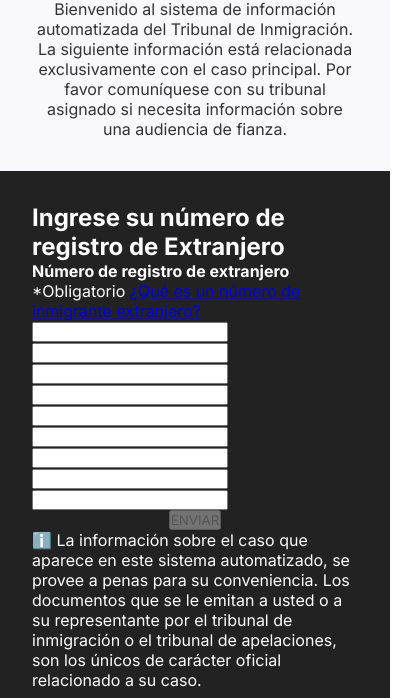
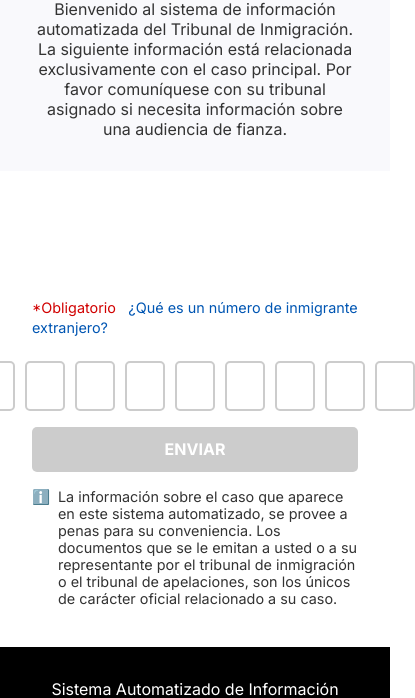
Before and after one commit to trececlub/PRUEBA-BASE, a plain HTML site: page index.html in a window 390 px wide. Shown: the part 403-1101 px from the top of the page, 415 px wide, since content can reach past the window. Drawn offline with Linux system fonts and the light colour scheme.

Commit message:
Update index.html

```diff
--- a/index.html
+++ b/index.html
@@ -144,6 +144,83 @@
       .left, .right {
         width: 100%;
       }
+
+.right {
+  padding: 2rem;
+  background-color: #fff;
+  border-radius: 10px;
+  max-width: 500px;
+  margin: auto;
+  font-family: 'Inter', sans-serif;
+}
+
+.right h2 {
+  font-size: 1.5rem;
+  font-weight: bold;
+  margin-bottom: 1rem;
+}
+
+.right p {
+  margin-bottom: 0.5rem;
+}
+
+.required {
+  color: #d10000;
+  font-size: 0.9rem;
+}
+
+.help {
+  color: #0056b3;
+  text-decoration: none;
+  font-size: 0.9rem;
+  margin-left: 0.5rem;
+}
+
+.code-inputs {
+  display: flex;
+  gap: 10px;
+  margin: 1rem 0;
+}
+
+.code-inputs input {
+  width: 40px;
+  height: 50px;
+  text-align: center;
+  font-size: 1.5rem;
+  border: 2px solid #ccc;
+  border-radius: 5px;
+  outline: none;
+}
+
+.code-inputs input:focus {
+  border-color: #007bff;
+}
+
+.right button {
+  width: 100%;
+  padding: 0.8rem;
+  background-color: #ccc;
+  border: none;
+  color: white;
+  font-weight: bold;
+  font-size: 1rem;
+  cursor: not-allowed;
+  border-radius: 5px;
+  transition: background-color 0.3s ease;
+}
+
+.right button:enabled {
+  background-color: #000;
+  cursor: pointer;
+}
+
+.info {
+  margin-top: 1rem;
+  font-size: 0.9rem;
+  color: #333;
+  display: flex;
+  align-items: flex-start;
+  gap: 8px;
     }
   </style>
 </head>
```
